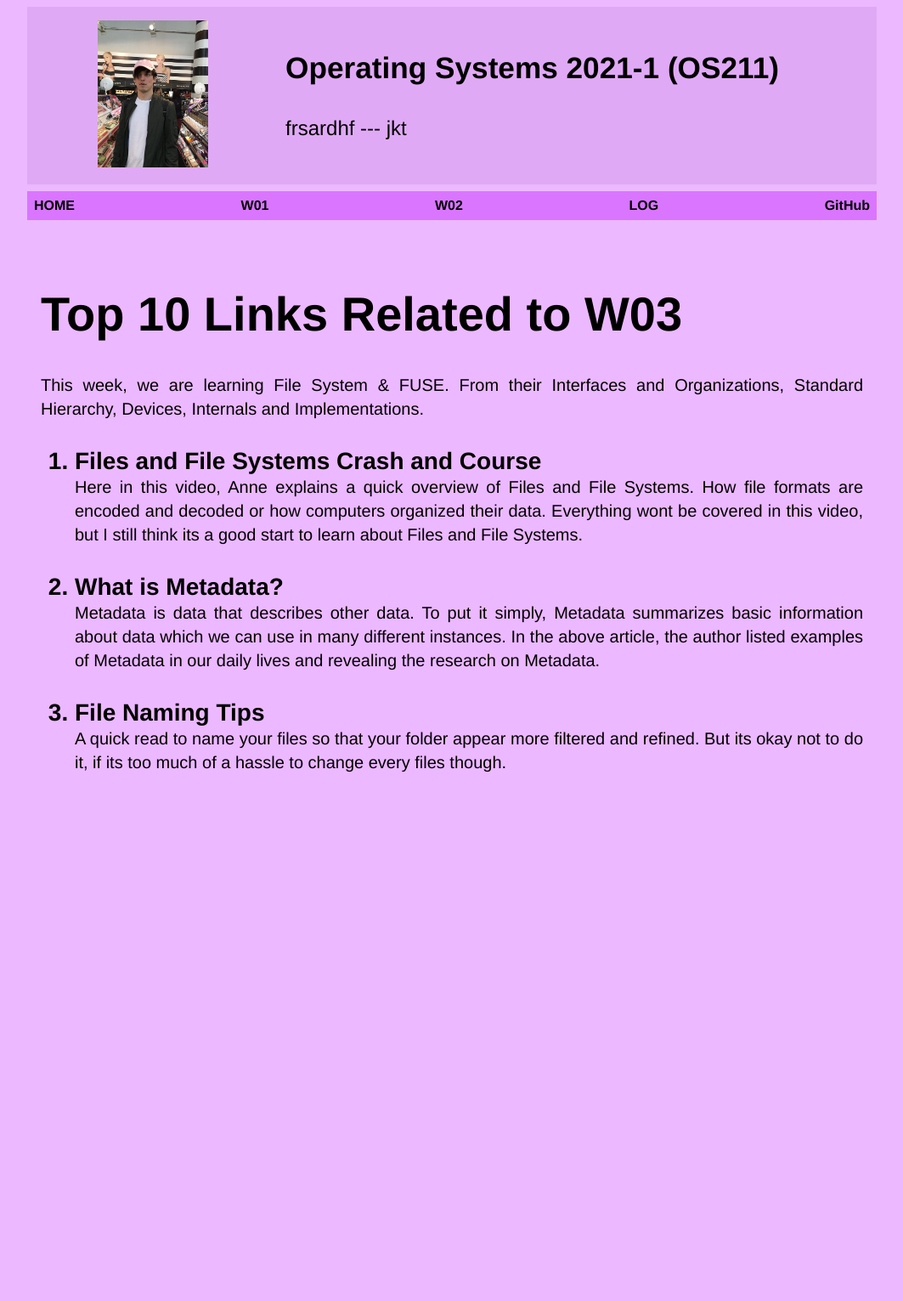
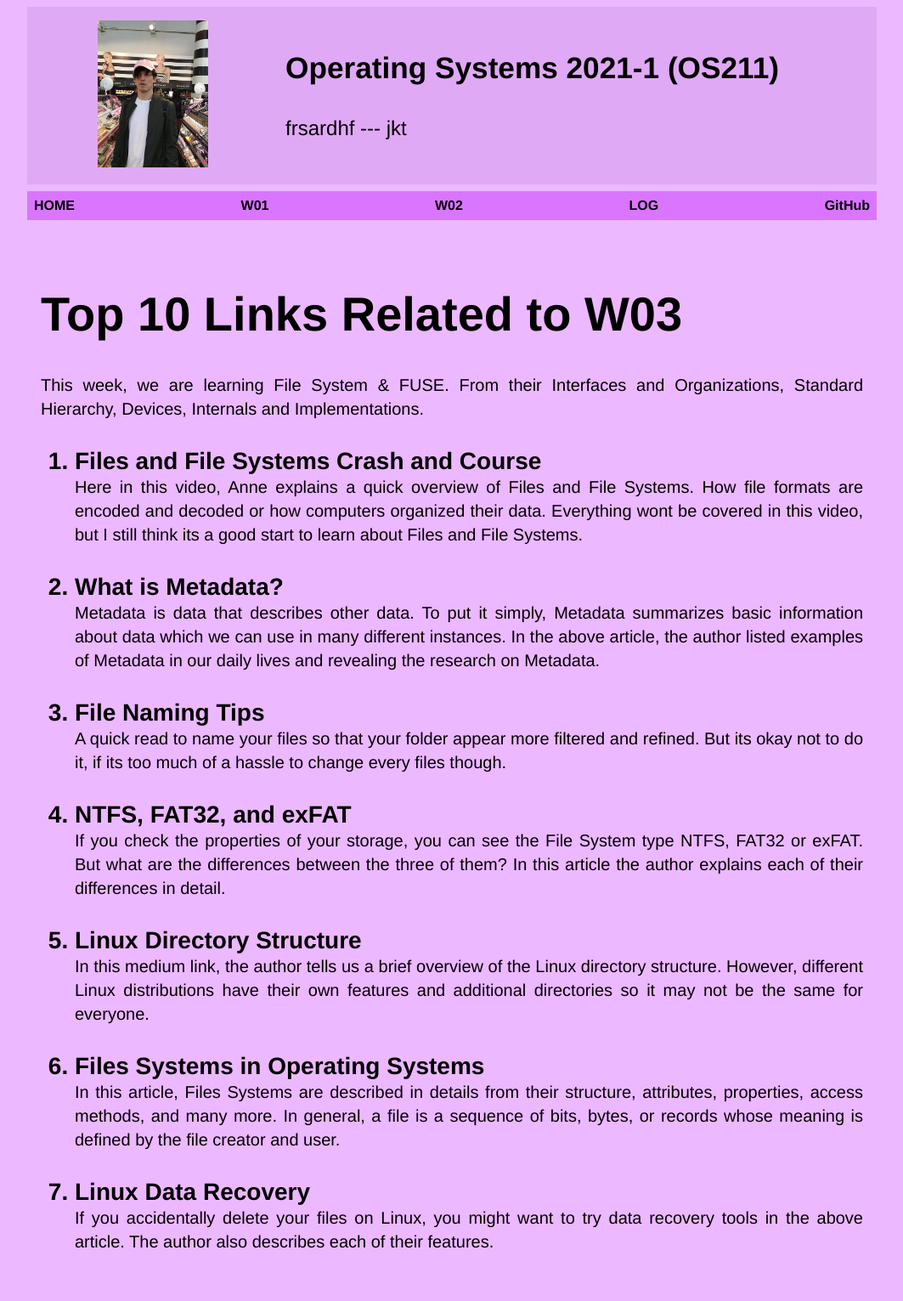
Before and after one commit to frsardhf/os211, a Jekyll site: the page built from w03.md, in a window 1280 px wide. Shown: the whole page at 85% size, without its empty margins (108-1171 px from the left). Built offline with Jekyll 4.4.1, drawn with Linux system fonts in a browser that asks for light colours; our own code applies the rules of GitHub Pages for plain Markdown files; before the commit the page ends 967 px from its top, so only the background shows below that.

Commit message:
OS211 frsardhf

```diff
--- a/w03.md
+++ b/w03.md
@@ -14,3 +14,15 @@ This week, we are learning File System & FUSE. From their Interfaces and Organiz
 
 3. [File Naming Tips](https://huridocs.org/resource-library/organising-a-collection-of-human-rights-information/file-naming-conventions/) <br>
    A quick read to name your files so that your folder appear more filtered and refined. But its okay not to do it, if its too much of a hassle to change every files though.
+
+4. [NTFS, FAT32, and exFAT](https://www.howtogeek.com/235596/whats-the-difference-between-fat32-exfat-and-ntfs/) <br>
+   If you check the properties of your storage, you can see the File System type NTFS, FAT32 or exFAT. But what are the differences between the three of them? In this article the author explains each of their differences in detail.
+
+5. [Linux Directory Structure](https://medium.com/@pjptech/a-brief-overview-of-the-linux-directory-structure-56ee22e621ce) <br>
+   In this medium link, the author tells us a brief overview of the Linux directory structure. However, different Linux distributions have their own features and additional directories so it may not be the same for everyone.
+
+6. [Files Systems in Operating Systems](https://www.guru99.com/file-systems-operating-system.html) <br>
+   In this article, Files Systems are described in details from their structure, attributes, properties, access methods, and many more. In general, a file is a sequence of bits, bytes, or records whose meaning is defined by the file creator and user.
+
+7. [Linux Data Recovery](https://www.journaldev.com/36900/top-best-linux-data-recovery-tools) <br>
+   If you accidentally delete your files on Linux, you might want to try data recovery tools in the above article. The author also describes each of their features.
```
